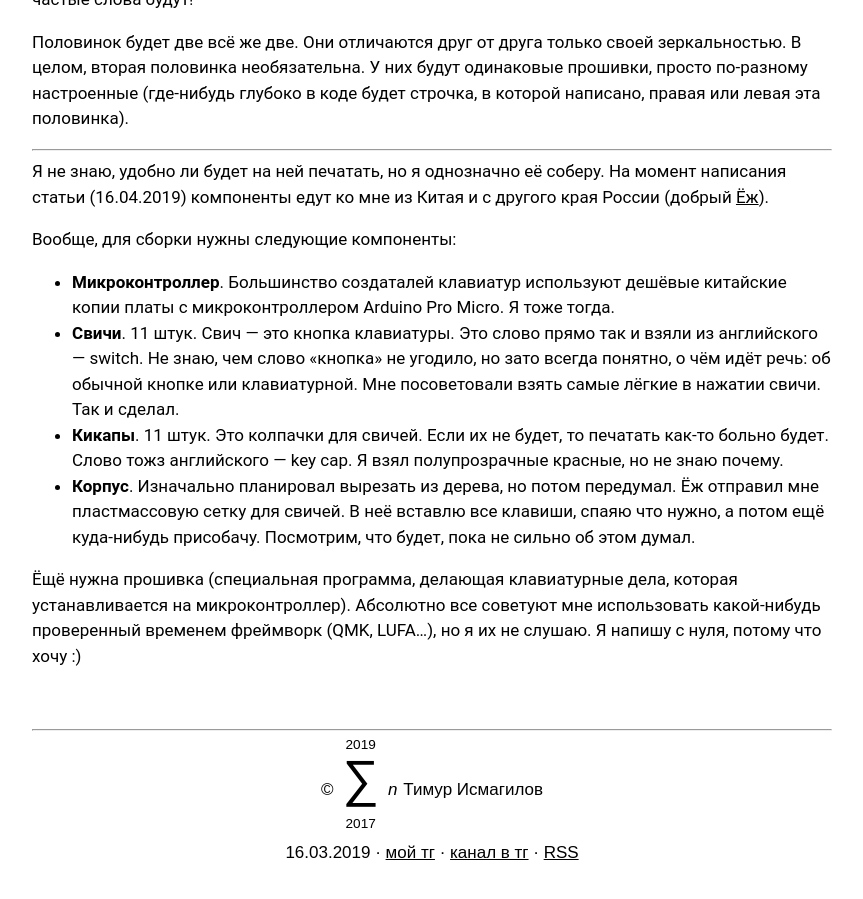
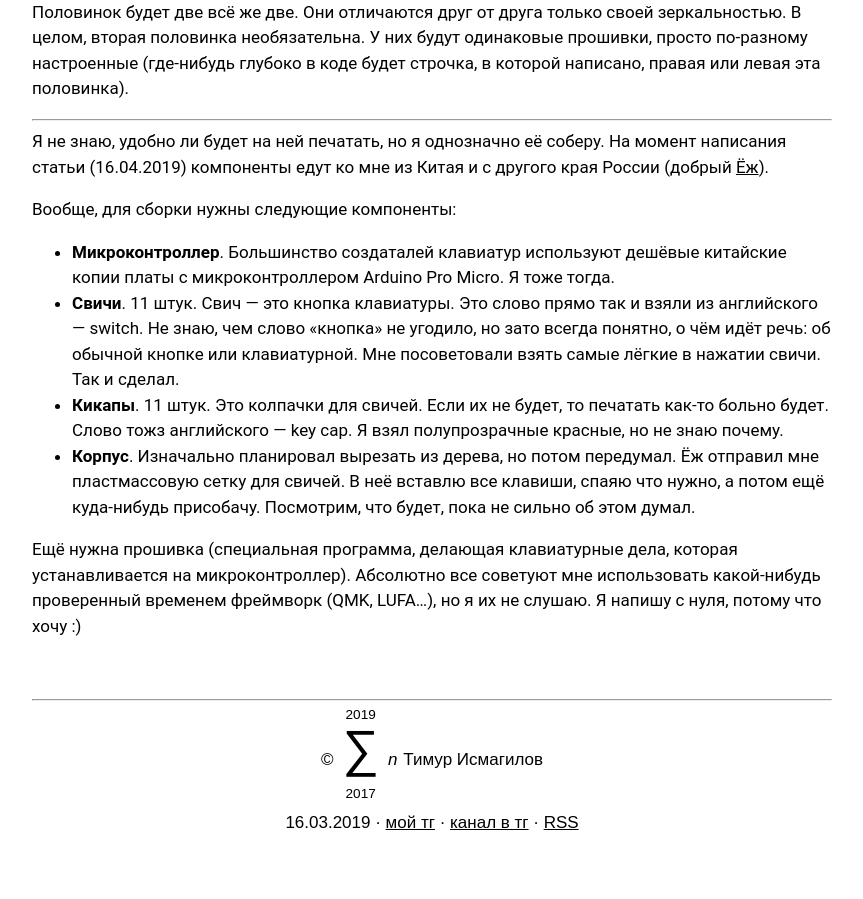
Before and after one commit to bouncepaw/bouncepaw.github.io, a Jekyll site: the page built from _posts/2019-03-16-wakizashi-concept.md, in a window 1280 px wide and 900 px high, scrolled down 3113 px. Shown: the whole window, without its empty margins (208-1071 px from the left). Built offline with Jekyll 4.4.1, drawn with Linux system fonts in a browser that asks for light colours; after the commit the page ends 3983 px from its top, so only the background shows below that.

```diff
--- a/_posts/2019-03-16-wakizashi-concept.md
+++ b/_posts/2019-03-16-wakizashi-concept.md
@@ -103,7 +103,7 @@ layout:    ru
   что нужно, а потом ещё куда-нибудь присобачу. Посмотрим, что будет, пока не
   сильно об этом думал.
 
-Ёщё нужна прошивка (специальная программа, делающая клавиатурные дела, которая
+Ещё нужна прошивка (специальная программа, делающая клавиатурные дела, которая
 устанавливается на микроконтроллер). Абсолютно все советуют мне использовать
 какой-нибудь проверенный временем фреймворк (QMK, LUFA…), но я их не слушаю. Я
 напишу с нуля, потому что хочу :)
```
Also changed, not shown: data/img/wakizashi-layout-1.png.
